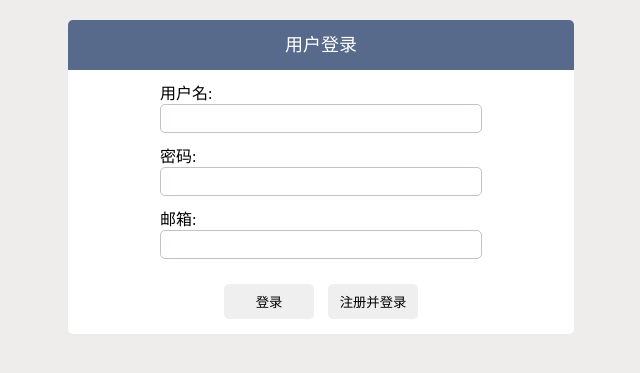
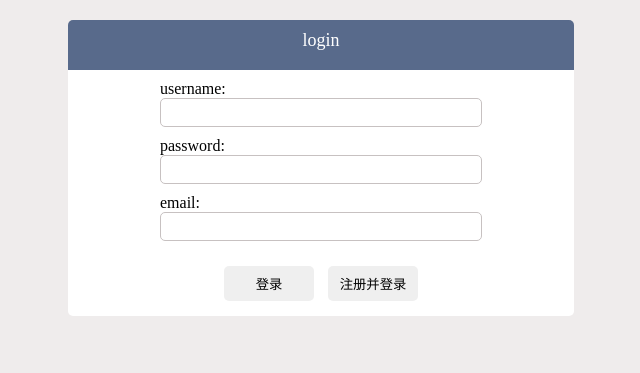
Before and after one commit to iewnfod/Stray_Animals, a Django app: template web_project/templates/login_en.html in a window 1280 px wide. Shown: the top 373 px of the page, without its empty margins (319-959 px from the left). Run offline with Django 3.2, Linux system fonts and the light colour scheme; the template is opened without the code that fills it, so the values that code supplies are empty.

Commit message:
Update login_en.html

```diff
--- a/web_project/templates/login_en.html
+++ b/web_project/templates/login_en.html
@@ -36,31 +36,31 @@
         <!--login-->
         <div style="display: flex; flex-direction: column; align-items: center; margin-top: 20px;">
             <div style="background-color: rgb(88, 106, 139); border-top-left-radius: 5px; border-top-right-radius: 5px; display: flex; flex-direction: row; justify-content: center; width: 40%; height: 50px;">
-                <span style="color: white; font-size: large; margin-top: 10px;">用户登录</span>
+                <span style="color: white; font-size: large; margin-top: 10px;">login</span>
             </div>
             <div style="background-color: white; border-bottom-left-radius: 5px; border-bottom-right-radius: 5px; width: 40%; display: flex; flex-direction: column; align-items: center; padding-bottom: 10px;">
                 <div class="main_input_div">
-                    <span>用户名:</span>
+                    <span>username:</span>
                     <input type="text" id="username" class="main_input">
                 </div>
                 <div class="main_input_div">
-                    <span>密码:</span>
+                    <span>password:</span>
                     <input type="password" id="password" class="main_input">
                 </div>
 <!--	            -->
 <!--                <div class="main_input_div">-->
-<!--                    <span>电话号码:</span>-->
+<!--                    <span>phone number:</span>-->
 <!--                    <input type="tel" id="phonenumber" class="main_input">-->
 <!--                </div>-->
 <!--                <div class="main_input_div">-->
-<!--                    <span>验证码:</span>-->
+<!--                    <span>verification code:</span>-->
 <!--                    <div>-->
 <!--                        <input type="text" id="verification" class="main_input" style="width: 190px;">-->
 <!--                        <button class="main_bt" id="verification_button" style="width: 100px;" onmouseover="this.style.backgroundColor='gainsboro' "; onmouseleave="this.style.backgroundColor='' ">获取验证码</button>-->
 <!--                    </div>-->
 <!--                </div>-->
 	            <div class="main_input_div">
-		            <span>邮箱:</span>
+		            <span>email:</span>
 		            <input type="email" id="email" class="main_input">
 	            </div>
 
@@ -122,14 +122,14 @@
 
         function change_verification_time() {
             remaining_time -= 1
-            bt = document.getElementById("verification_button")
+            bt = document.getElementById("Verification_button")
             if (remaining_time == 0) {
                 remaining_time = 60
                 bt.addEventListener('click', send_verification)
-                bt.innerText = "获取验证码"
+                bt.innerText = "Send code"
                 return
             } else {
-                bt.innerText = "剩余" + String(remaining_time) + "秒"
+                bt.innerText = "left" + String(remaining_time) + "seconds"
                 setTimeout(change_verification_time, 1000)
             }
         }
@@ -139,7 +139,7 @@
             var password = document.getElementById("password").value
             if (name != "" && password != "") {
                 sendGetResponse(url+"login/login/?name="+name+"&password="+password)
-                document.getElementById("alert_message").innerText = "错误:\n用户名或密码错误!"
+                document.getElementById("alert_message").innerText = "Incorrect: username or password incorrect!"
                 gettomainpage()
             }
         })
@@ -150,12 +150,12 @@
             var tel = document.getElementById("phonenumber").value
             var code = document.getElementById("verification").value
             if (password.length >= 20 || name.length >= 20) {
-                alert("用户名及密码均需小于20位!")
+                alert("Both user name and password should be less than 20 digits!")
                 return
             }
             if (name != "" && password != "" && tel != "" && code != "") {
                 sendGetResponse(url+"login/register/?name="+name+"&password="+password+"&tel="+tel+"&code="+code)
-                document.getElementById("alert_message").innerText = "错误(可能原因):\n该用户名或电话号码已被注册!\n验证码错误!"
+                document.getElementById("alert_message").innerText = "possible problem:\nThis username or phonenumber has been registered!\nwrong varification code!"
                 gettomainpage()
             }
         })
```
